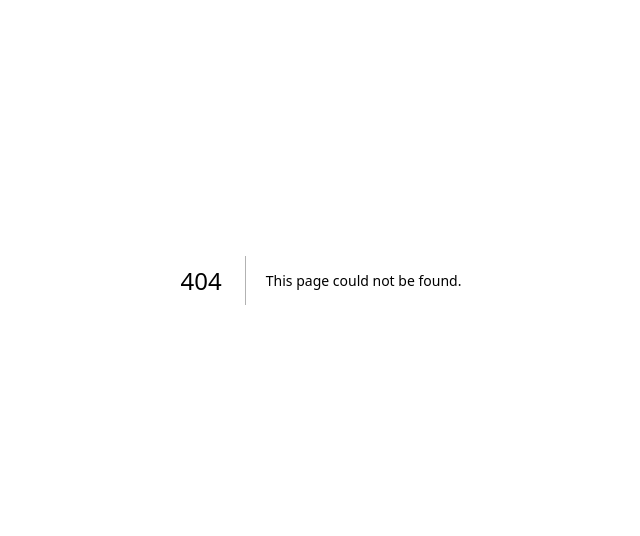
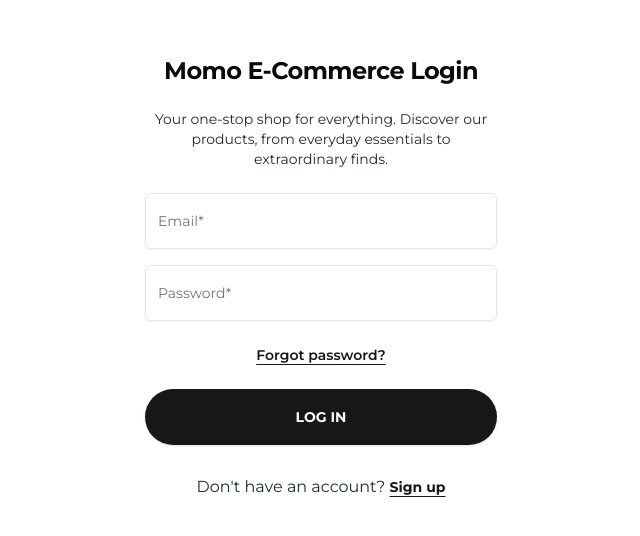
Before and after one commit to thynamoral/e-commerce-frontend, a Next.js app: page /login in a window 1280 px wide. Before the commit this address had no page. Shown: the part 120-656 px from the top of the page, without its empty margins (319-959 px from the left). Built offline with nearby package versions, Linux system fonts and the light colour scheme.

Commit message:
[add] login page ui

```diff
--- /dev/null
+++ b/src/app/login/page.tsx
@@ -0,0 +1,5 @@
+import LoginPage from "@/components/pages/login/LoginPage";
+
+export default function Login() {
+  return <LoginPage />;
+}
--- /dev/null
+++ b/src/components/pages/login/LoginPage.tsx
@@ -0,0 +1,127 @@
+"use client";
+import { Button } from "@/components/ui/button";
+import {
+  Card,
+  CardContent,
+  CardDescription,
+  CardFooter,
+  CardHeader,
+  CardTitle,
+} from "@/components/ui/card";
+import {
+  Form,
+  FormControl,
+  FormField,
+  FormItem,
+  FormLabel,
+  FormMessage,
+} from "@/components/ui/form";
+import { Input } from "@/components/ui/input";
+import { zodResolver } from "@hookform/resolvers/zod";
+import { useForm } from "react-hook-form";
+import { z } from "zod";
+
+const loginSchema = z.object({
+  email: z.string().email().min(1, "Email is required"),
+  password: z
+    .string()
+    .min(1, "Password is required")
+    .max(100, "The password cannot be longer than 100 characters"),
+});
+
+type LoginSchema = z.infer<typeof loginSchema>;
+
+export default function LoginPage() {
+  // react-hook-form
+  const loginForm = useForm<LoginSchema>({
+    resolver: zodResolver(loginSchema),
+    defaultValues: { email: "", password: "" },
+  });
+  const { control, handleSubmit } = loginForm;
+
+  // handling functions
+  const onSubmit = (values: LoginSchema) => {
+    alert(values);
+  };
+
+  return (
+    <main className="md:h-svh md:p-20">
+      <section className="h-full flex justify-center items-center">
+        <Card className="md:w-[400px] text-center border-none shadow-none">
+          <CardHeader className="grid gap-4">
+            <CardTitle className="text-2xl font-bold">
+              Momo E-Commerce Login
+            </CardTitle>
+            <CardDescription className="text-normal text-slate-800">
+              Your one-stop shop for everything. Discover our products, from
+              everyday essentials to extraordinary finds.
+            </CardDescription>
+          </CardHeader>
+          <CardContent>
+            <Form {...loginForm}>
+              <form
+                onSubmit={handleSubmit(onSubmit)}
+                className="grid gap-4 text-left"
+              >
+                <FormField
+                  control={control}
+                  name="email"
+                  render={({ field }) => (
+                    <FormItem>
+                      <FormControl>
+                        <Input
+                          {...field}
+                          placeholder="Email*"
+                          className="h-14"
+                        />
+                      </FormControl>
+                      <FormMessage />
+                    </FormItem>
+                  )}
+                />
+                <FormField
+                  control={control}
+                  name="password"
+                  render={({ field }) => (
+                    <FormItem>
+                      <FormControl>
+                        <Input
+                          {...field}
+                          placeholder="Password*"
+                          className="h-14"
+                        />
+                      </FormControl>
+                      <FormMessage />
+                    </FormItem>
+                  )}
+                />
+                <Button
+                  type="button"
+                  variant="link"
+                  className="text-center font-semibold underline p-0"
+                >
+                  Forgot password?
+                </Button>
+                <Button type="submit" className="h-14 font-bold rounded-full">
+                  LOG IN
+                </Button>
+              </form>
+            </Form>
+          </CardContent>
+          <CardFooter className="justify-center">
+            <p>
+              <span className="text-slate-800">Don't have an account? </span>
+              <Button
+                type="button"
+                variant="link"
+                className="font-bold underline p-0"
+              >
+                Sign up
+              </Button>
+            </p>
+          </CardFooter>
+        </Card>
+      </section>
+    </main>
+  );
+}
```
